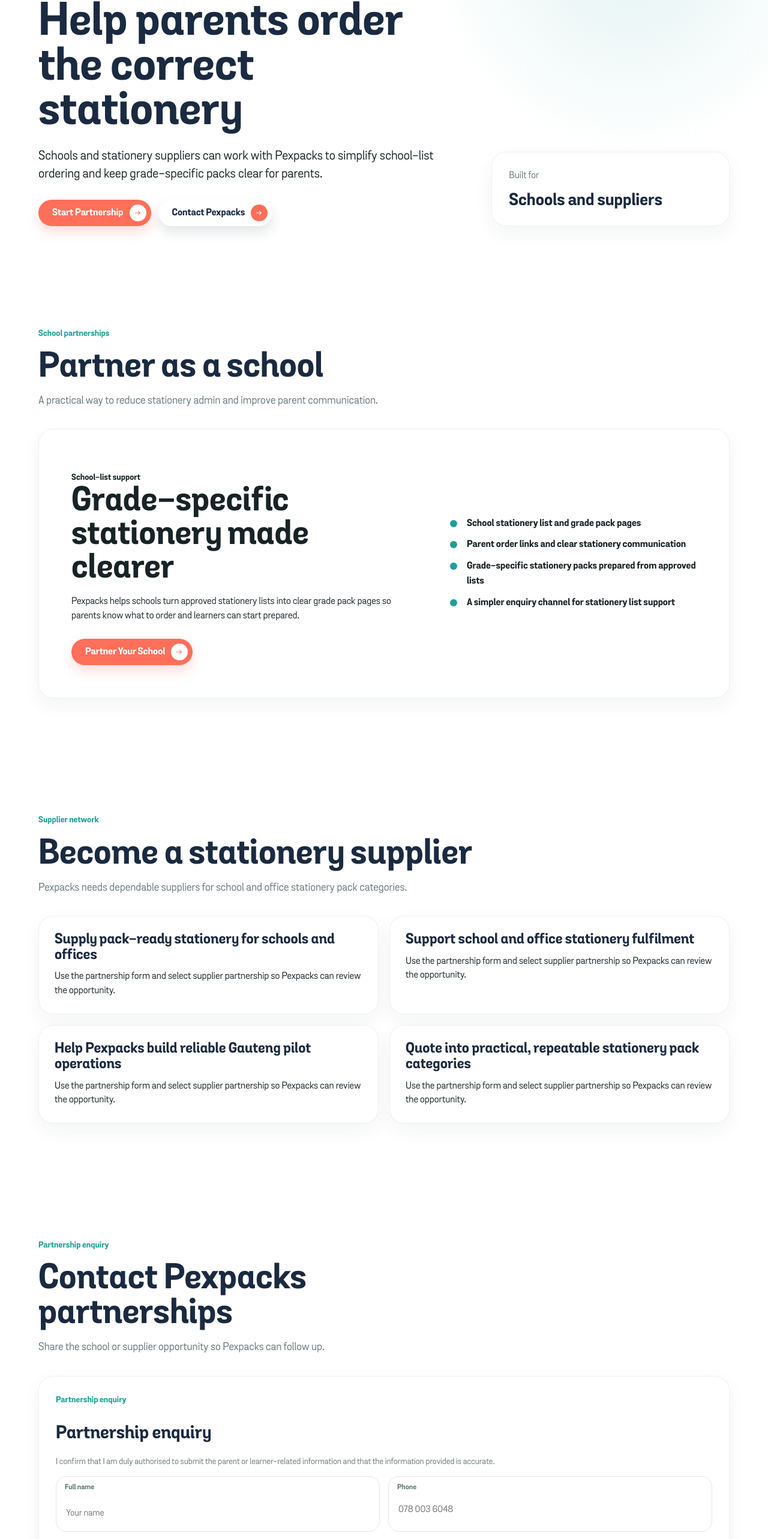
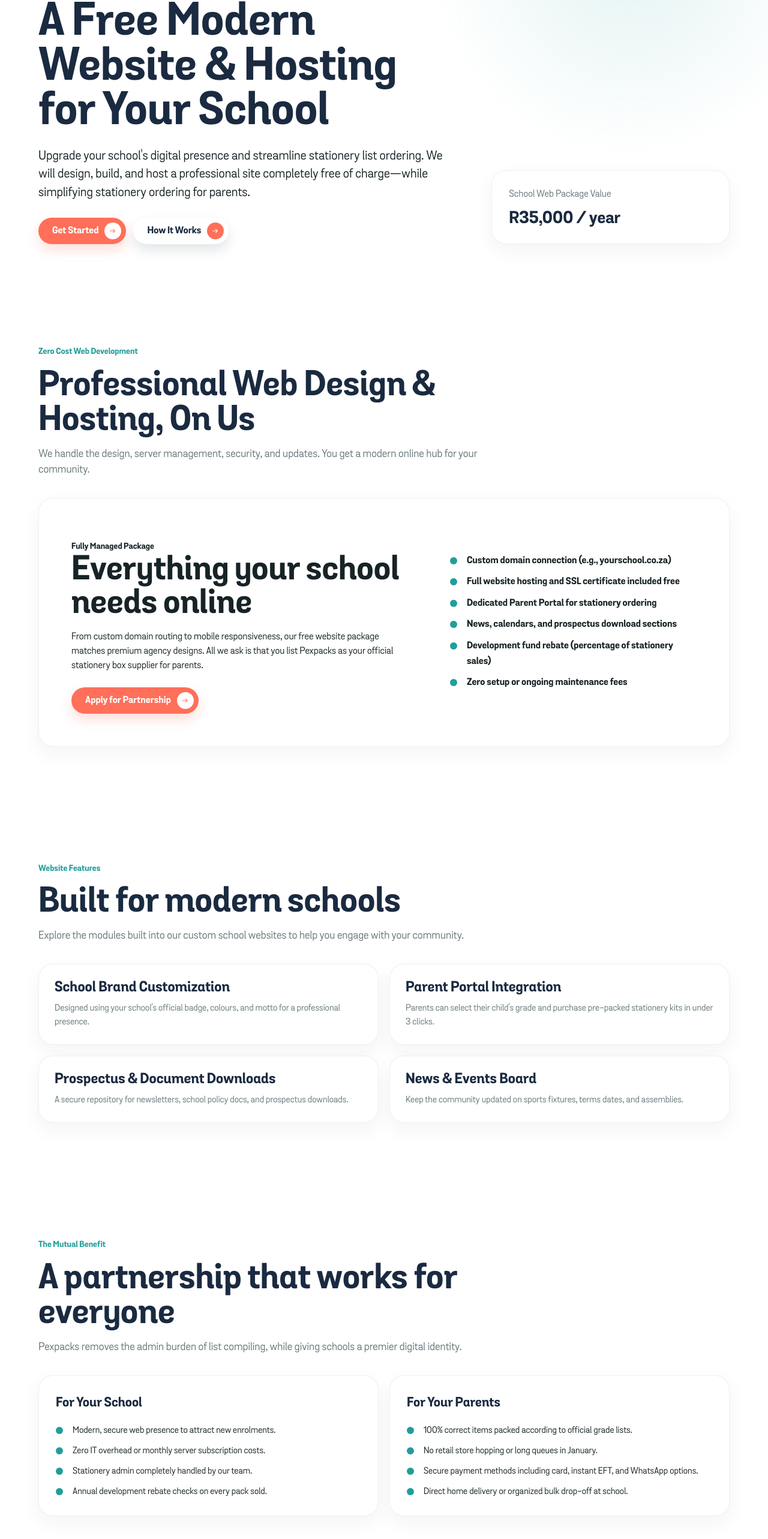
Before and after one commit to mcebisidesigner-spec/pexpacks-supplies, a Next.js app: page /partner-with-schools in a window 1280 px wide. Shown: the part 222-2788 px from the top of the page at 60% size. Built offline with nearby package versions, Linux system fonts and the light colour scheme.

Commit message:
Redesign partner-with-schools page to promote the free school website and hosting partnership hook

```diff
--- a/app/partner-with-schools/page.tsx
+++ b/app/partner-with-schools/page.tsx
@@ -7,22 +7,57 @@ import { buildMetadata } from "@/lib/seo";
 import styles from "@/components/marketing/Marketing.module.css";
 
 const schoolBenefits = [
-  "School stationery list and grade pack pages",
-  "Parent order links and clear stationery communication",
-  "Grade-specific stationery packs prepared from approved lists",
-  "A simpler enquiry channel for stationery list support",
+  "Custom domain connection (e.g., yourschool.co.za)",
+  "Full website hosting and SSL certificate included free",
+  "Dedicated Parent Portal for stationery ordering",
+  "News, calendars, and prospectus download sections",
+  "Development fund rebate (percentage of stationery sales)",
+  "Zero setup or ongoing maintenance fees",
 ];
 
-const supplierBenefits = [
-  "Supply pack-ready stationery for schools and offices",
-  "Support school and office stationery fulfilment",
-  "Help Pexpacks build reliable Gauteng pilot operations",
-  "Quote into practical, repeatable stationery pack categories",
+const websiteFeatures = [
+  {
+    title: "School Brand Customization",
+    desc: "Designed using your school's official badge, colours, and motto for a professional presence.",
+  },
+  {
+    title: "Parent Portal Integration",
+    desc: "Parents can select their child's grade and purchase pre-packed stationery kits in under 3 clicks.",
+  },
+  {
+    title: "Prospectus & Document Downloads",
+    desc: "A secure repository for newsletters, school policy docs, and prospectus downloads.",
+  },
+  {
+    title: "News & Events Board",
+    desc: "Keep the community updated on sports fixtures, terms dates, and assemblies.",
+  },
+];
+
+const mutualBenefits = [
+  {
+    title: "For Your School",
+    list: [
+      "Modern, secure web presence to attract new enrolments.",
+      "Zero IT overhead or monthly server subscription costs.",
+      "Stationery admin completely handled by our team.",
+      "Annual development rebate checks on every pack sold.",
+    ],
+  },
+  {
+    title: "For Your Parents",
+    list: [
+      "100% correct items packed according to official grade lists.",
+      "No retail store hopping or long queues in January.",
+      "Secure payment methods including card, instant EFT, and WhatsApp options.",
+      "Direct home delivery or organized bulk drop-off at school.",
+    ],
+  },
 ];
 
 export const metadata: Metadata = buildMetadata(
-  "Partner With Pexpacks | School Stationery Supply",
-  "Pexpacks helps schools simplify stationery ordering with grade-specific packs prepared according to school lists.",
+  "Partner With Pexpacks | Free Website & Hosting for Schools",
+  "Designate Pexpacks as your official school stationery partner and get a professional modern website built, hosted, and maintained completely free of charge.",
   "/partner-with-schools"
 );
 
@@ -30,38 +65,37 @@ export default function PartnerWithSchoolsPage() {
   return (
     <>
       <PageHero
-        eyebrow="Partner with us"
-        title="Help parents order the correct stationery"
-        text="Schools and stationery suppliers can work with Pexpacks to simplify school-list ordering and keep grade-specific packs clear for parents."
-        panelText="Built for"
-        panelTitle="Schools and suppliers"
+        eyebrow="Exclusive school program"
+        title="A Free Modern Website & Hosting for Your School"
+        text="Upgrade your school's digital presence and streamline stationery list ordering. We will design, build, and host a professional site completely free of charge—while simplifying stationery ordering for parents."
+        panelText="School Web Package Value"
+        panelTitle="R35,000 / year"
       >
         <div className={styles.buttonRow}>
-          <Button href="#partner-form">Start Partnership</Button>
-          <Button href="/contact" variant="white">
-            Contact Pexpacks
+          <Button href="#partner-form">Get Started</Button>
+          <Button href="#how-it-works" variant="white">
+            How It Works
           </Button>
         </div>
       </PageHero>
 
+      {/* The Hook Detail Section */}
       <section className={styles.section}>
         <div className={styles.inner}>
           <SectionHeader
-            eyebrow="School partnerships"
-            title="Partner as a school"
-            text="A practical way to reduce stationery admin and improve parent communication."
+            eyebrow="Zero Cost Web Development"
+            title="Professional Web Design & Hosting, On Us"
+            text="We handle the design, server management, security, and updates. You get a modern online hub for your community."
           />
           <div className={styles.splitBand}>
             <div>
-              <p className={styles.sectionEyebrow}>School-list support</p>
-              <h2>Grade-specific stationery made clearer</h2>
+              <p className={styles.sectionEyebrow}>Fully Managed Package</p>
+              <h2>Everything your school needs online</h2>
               <p>
-                Pexpacks helps schools turn approved stationery lists into clear
-                grade pack pages so parents know what to order and learners can
-                start prepared.
+                From custom domain routing to mobile responsiveness, our free website package matches premium agency designs. All we ask is that you list Pexpacks as your official stationery box supplier for parents.
               </p>
-              <div className={styles.buttonRow}>
-                <Button href="#partner-form">Partner Your School</Button>
+              <div className={styles.buttonRow} style={{ marginTop: "24px" }}>
+                <Button href="#partner-form">Apply for Partnership</Button>
               </div>
             </div>
             <ul className={styles.checkList}>
@@ -73,20 +107,20 @@ export default function PartnerWithSchoolsPage() {
         </div>
       </section>
 
+      {/* Website Features Grid */}
       <section className={styles.sectionCream}>
         <div className={styles.inner}>
           <SectionHeader
-            eyebrow="Supplier network"
-            title="Become a stationery supplier"
-            text="Pexpacks needs dependable suppliers for school and office stationery pack categories."
+            eyebrow="Website Features"
+            title="Built for modern schools"
+            text="Explore the modules built into our custom school websites to help you engage with your community."
           />
           <div className={styles.infoGrid}>
-            {supplierBenefits.map((benefit) => (
-              <article className={styles.infoCard} key={benefit}>
-                <h3>{benefit}</h3>
-                <p>
-                  Use the partnership form and select supplier partnership so
-                  Pexpacks can review the opportunity.
+            {websiteFeatures.map((feat) => (
+              <article className={styles.infoCard} key={feat.title}>
+                <h3 style={{ margin: "0 0 10px 0", color: "var(--pex-navy)", fontWeight: 800 }}>{feat.title}</h3>
+                <p style={{ margin: 0, fontSize: "15px", color: "var(--pex-text-muted)", lineHeight: 1.5 }}>
+                  {feat.desc}
                 </p>
               </article>
             ))}
@@ -94,12 +128,95 @@ export default function PartnerWithSchoolsPage() {
         </div>
       </section>
 
-      <section className={styles.section} id="partner-form">
+      {/* Mutual Benefit Section */}
+      <section className={styles.section}>
         <div className={styles.inner}>
           <SectionHeader
-            eyebrow="Partnership enquiry"
-            title="Contact Pexpacks partnerships"
-            text="Share the school or supplier opportunity so Pexpacks can follow up."
+            eyebrow="The Mutual Benefit"
+            title="A partnership that works for everyone"
+            text="Pexpacks removes the admin burden of list compiling, while giving schools a premier digital identity."
+          />
+          <div className={styles.infoGrid}>
+            {mutualBenefits.map((benefit) => (
+              <div key={benefit.title} className={styles.heroPanel} style={{ display: "flex", flexDirection: "column", gap: "16px" }}>
+                <h3 style={{ margin: 0, color: "var(--pex-primary)", fontSize: "22px", fontWeight: 800 }}>{benefit.title}</h3>
+                <ul className={styles.checkList}>
+                  {benefit.list.map((item, idx) => (
+                    <li key={idx} style={{ fontSize: "15px", fontWeight: "normal", color: "var(--pex-text)" }}>{item}</li>
+                  ))}
+                </ul>
+              </div>
+            ))}
+          </div>
+        </div>
+      </section>
+
+      {/* How it Works steps */}
+      <section className={styles.sectionCream} id="how-it-works">
+        <div className={styles.inner}>
+          <SectionHeader
+            eyebrow="Simple setup"
+            title="Launch in 4 simple steps"
+            text="Our team handles the transition process from start to finish."
+          />
+          <div className={styles.packageClaimLayout}>
+            <div className={styles.packageClaimSummary} style={{ gridColumn: "1 / -1", position: "static" }}>
+              <ol style={{ display: "grid", gridTemplateColumns: "repeat(auto-fit, minmax(220px, 1fr))", gap: "24px" }}>
+                <li style={{ counterIncrement: "list-item 1" }}>
+                  <h4 style={{ margin: "0 0 8px 0", fontSize: "17px", fontWeight: 800 }}>1. Submit Request</h4>
+                  <p style={{ margin: 0, fontSize: "14px", color: "var(--pex-text-muted)", fontWeight: "normal" }}>
+                    Fill out the form below with your school details and contact information.
+                  </p>
+                </li>
+                <li style={{ counterIncrement: "list-item 1" }}>
+                  <h4 style={{ margin: "0 0 8px 0", fontSize: "17px", fontWeight: 800 }}>2. Share Stationery Lists</h4>
+                  <p style={{ margin: 0, fontSize: "14px", color: "var(--pex-text-muted)", fontWeight: "normal" }}>
+                    Provide your approved grade lists. We digitize them and build custom pack configurations.
+                  </p>
+                </li>
+                <li style={{ counterIncrement: "list-item 1" }}>
+                  <h4 style={{ margin: "0 0 8px 0", fontSize: "17px", fontWeight: 800 }}>3. Website & Store Setup</h4>
+                  <p style={{ margin: 0, fontSize: "14px", color: "var(--pex-text-muted)", fontWeight: "normal" }}>
+                    We design your brand new school website, secure domain connection, and launch the parent store.
+                  </p>
+                </li>
+                <li style={{ counterIncrement: "list-item 1" }}>
+                  <h4 style={{ margin: "0 0 8px 0", fontSize: "17px", fontWeight: 800 }}>4. Launch & Earn Rebates</h4>
+                  <p style={{ margin: 0, fontSize: "14px", color: "var(--pex-text-muted)", fontWeight: "normal" }}>
+                    Parents order hassle-free. Your school receives annual development fund checks on all orders.
+                  </p>
+                </li>
+              </ol>
+            </div>
+          </div>
+        </div>
+      </section>
+
+      {/* Supplier Section (Secondary) */}
+      <section className={styles.section}>
+        <div className={styles.inner}>
+          <div className={styles.splitBand} style={{ background: "var(--pex-bg-warm)", border: "none" }}>
+            <div>
+              <p className={styles.sectionEyebrow}>Supplier Network</p>
+              <h2>Are you a stationery distributor?</h2>
+              <p>
+                Pexpacks partners with reliable stationery suppliers in Gauteng to source certified quality brands in bulk. Join our distribution network to quote on recurring seasonal volume.
+              </p>
+            </div>
+            <div style={{ display: "flex", justifyContent: "flex-end" }}>
+              <Button href="#partner-form">Join as Supplier</Button>
+            </div>
+          </div>
+        </div>
+      </section>
+
+      {/* Enquiry Form */}
+      <section className={styles.sectionCream} id="partner-form">
+        <div className={styles.inner}>
+          <SectionHeader
+            eyebrow="Partnership Enquiry"
+            title="Start your partnership today"
+            text="Complete the form below and our team will get in touch with you to design your school website and prepare your grade packs."
           />
           <PartnerForm />
         </div>
```
